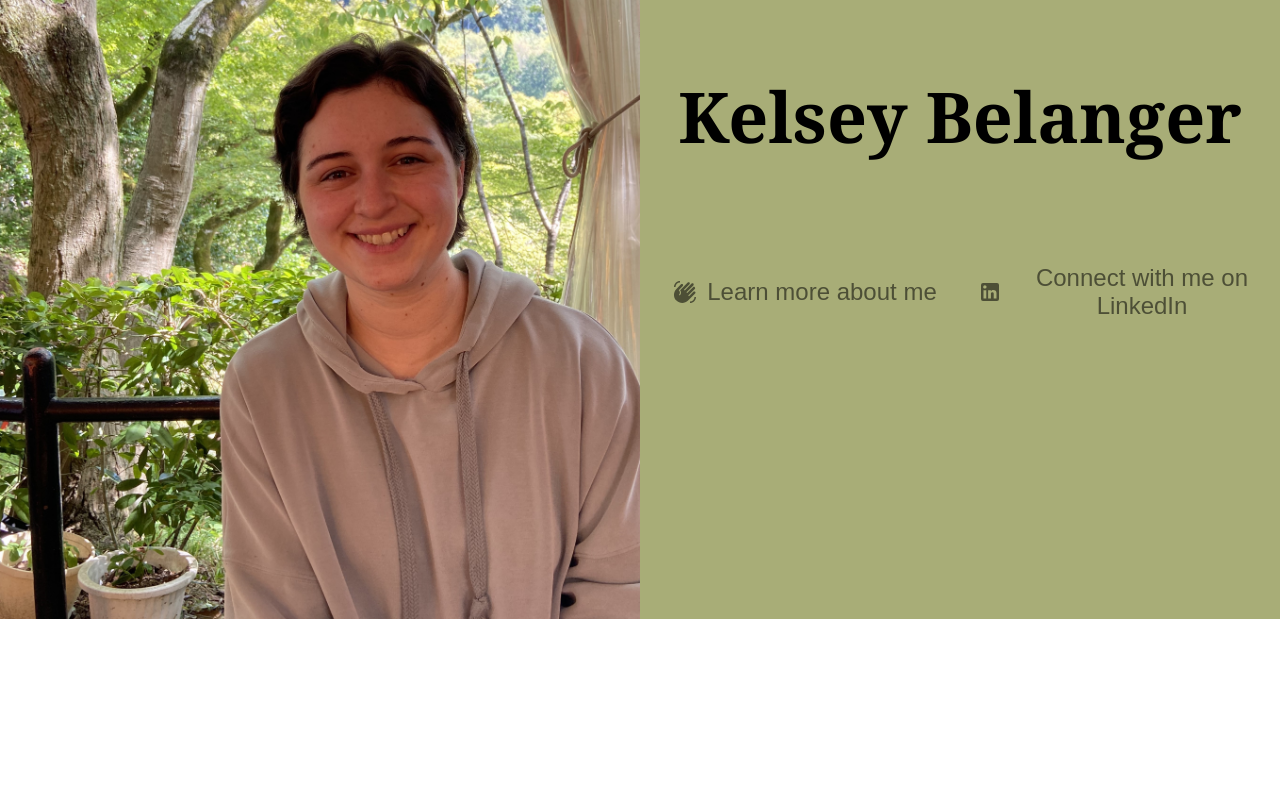
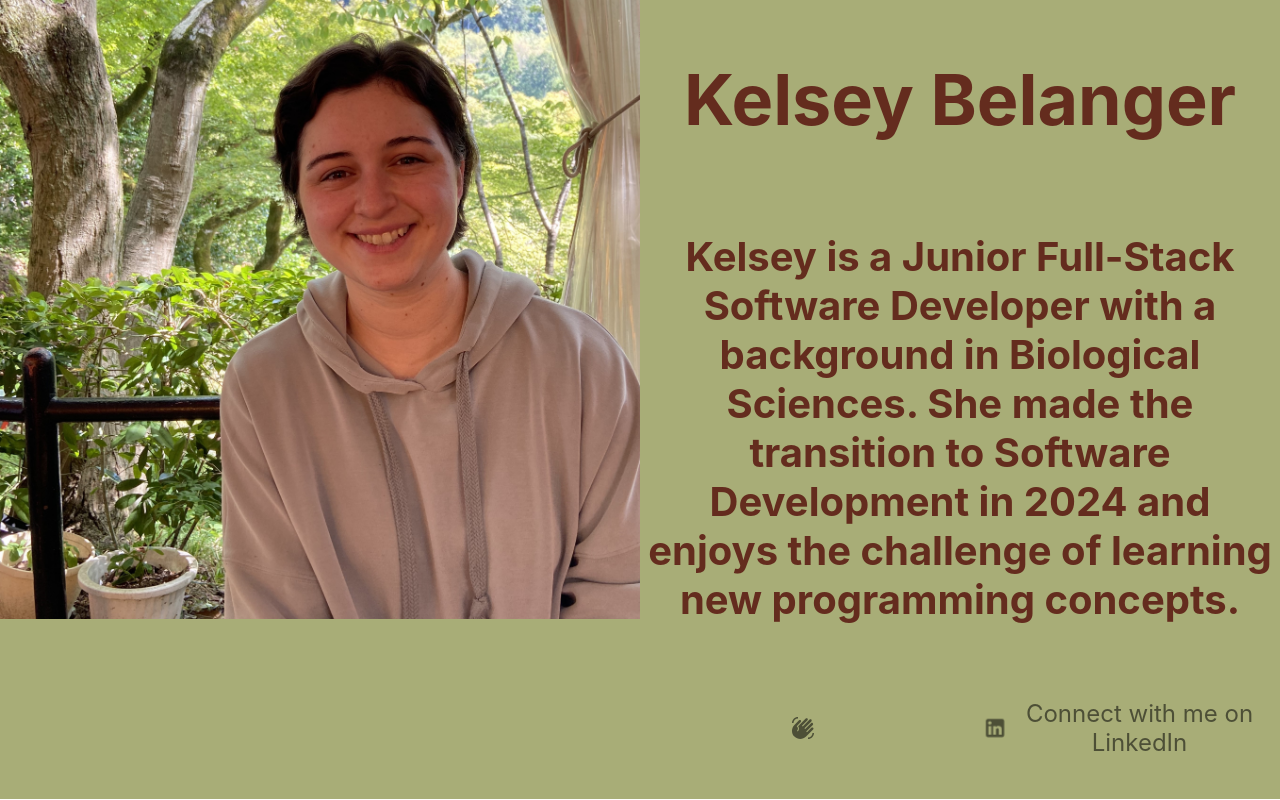
Before and after one commit to bobabun21/bobabun21.github.io, a React (Create React App) app: page / in a window 1280 px wide. Built offline with nearby package versions, Linux system fonts and the light colour scheme.

Commit message:
clean up structure of aboutMe

```diff
--- a/src/App.css
+++ b/src/App.css
@@ -35,35 +35,64 @@
 .about-me-container {
   display: grid;
   grid-template-rows: auto auto; /* Two rows: one for header, one for icons */
-  grid-template-columns: 1fr 1fr; /* Two columns for icons in the second row */
+  grid-template-columns: 1fr; /* Single column to span the full width */
   width: 100%;
   height: 100%;
   justify-content: center;
   align-items: center; /* Center align items in the grid */
 }
 
+.icon-container {
+  display: grid;
+  grid-template-columns: repeat(2, 1fr); /* Two columns for icons */
+  grid-row: 3; /* Place in the second row */
+  padding: 10px;
+  gap: 10px; /* Space between icons */
+  justify-content: center; /* Center icons horizontally */
+}
+
 .name-header {
   grid-row: 1; /* Place in the first row */
-  grid-column: span 2; /* Span across both columns */
+  grid-column: 1; /* Single column */
   padding: 10px;
   text-align: center; /* Center text horizontally */
   font-size: 70px;
-  font-family: Georgia, 'Times New Roman', Times, serif;
+  color: #642c1e;
+}
+
+.role-description {
+  color: #642c1e;
+  text-align: center;
+  font-size: 40px;
+}
+
+.waving-hand-icon {
+  font-size: medium;
+  padding: 10px;
+}
+
+.waving-hand-icon :hover {
+  animation: wave 2s; /* Continuous waving animation */
+  transform-origin: bottom center; /* Set transform origin */
 }
 
 .linkedIn-icon {
-  color: '#5f6219';
   font-size: medium;
   padding: 10px;
-  animation: pulsate 3s; /* Animation on hover */
+  animation: pulsate 3s infinite; /* Continuous pulsating animation */
 }
 
-.waving-hand-icon {
-  color: '#5f6219';
-  font-size: medium;
-  padding: 10px;
-  animation: wave 2s; /* Animation on hover */
-  transform-origin: bottom center; /* Set transform origin */
+.popup-text {
+  position: absolute; /* Position relative to the icon container */
+  top: 100%; /* Place it just below the icon */
+  left: 50%; /* Center horizontally */
+  transform: translateX(-50%); /* Center horizontally */
+  opacity: 0; /* Initially hidden */
+  transition: opacity 0.3s ease-in-out; /* Smooth transition for opacity */
+}
+
+.waving-hand-icon:hover .popup-text {
+  opacity: 1; /* Show text on hover */
 }
 
 .MuiTouchRipple-root {
--- a/src/aboutMeSections.jsx
+++ b/src/aboutMeSections.jsx
@@ -3,37 +3,30 @@ import LinkedInIcon from '@mui/icons-material/LinkedIn';
 import { IconButton, Box } from '@mui/material';
 import React from 'react';
 
-function handleClick() {
-  // eslint-disable-next-line no-alert
-  window.alert('This button was clicked!');
-}
-
 export default function AboutMe() {
   return (
     <Box className='about-me-container'>
-      <h2 className='name-header'>Kelsey Belanger</h2>
-      <IconButton
-        onClick={handleClick}
-        aria-label='learn more about me'
-      >
-        <WavingHandIcon
-          className='waving-hand-icon'
-        />
-        <div>
-          <p>Learn more about me</p>
-        </div>
-      </IconButton>
-      <IconButton
-        onClick={handleClick}
-        aria-label='learn more about me'
-      >
-        <LinkedInIcon
-          className='linkedIn-icon'
-        />
-        <div>
+      <h1 className='name-header'>Kelsey Belanger</h1>
+      <h2 className='role-description'>Kelsey is a Junior Full-Stack Software Developer with a
+        background in Biological Sciences. She made the transition to
+        Software Development in 2024 and enjoys the challenge of learning
+        new programming concepts.
+      </h2>
+      <Box className='icon-container'>
+        <IconButton className='waving-hand-icon' aria-label='Learn more about Kelsey'>
+          <WavingHandIcon />
+          <p className='popup-text'>Learn more about Kelsey</p>
+        </IconButton>
+        <IconButton
+          href='https://www.linkedin.com/in/kelsey-belanger-b9b9a3140'
+          target='_blank'
+          rel='noopener noreferrer'
+          aria-label='Connect with Kelsey on LinkedIn'
+        >
+          <LinkedInIcon className='linkedIn-icon' />
           <p>Connect with me on LinkedIn</p>
-        </div>
-      </IconButton>
+        </IconButton>
+      </Box>
     </Box>
   );
 }
```
